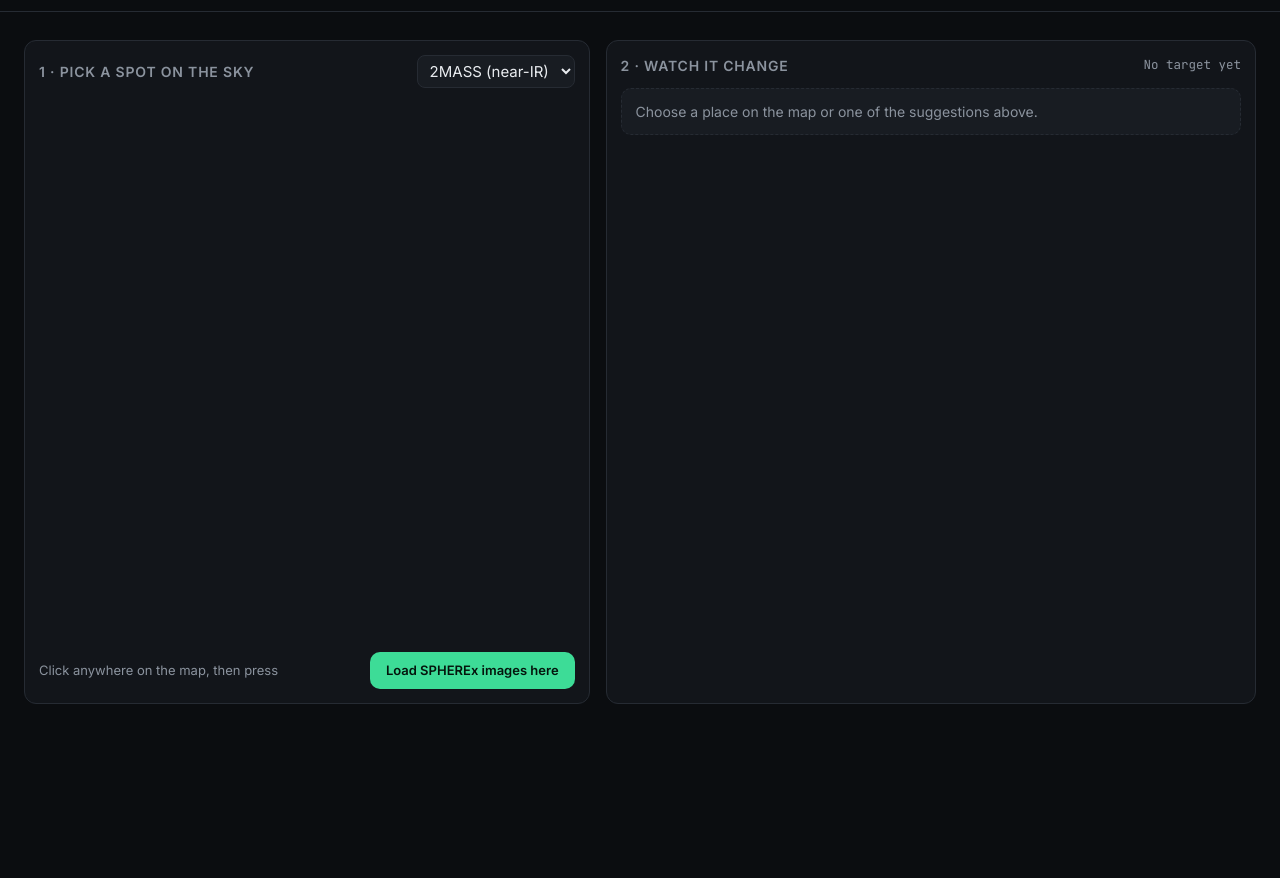
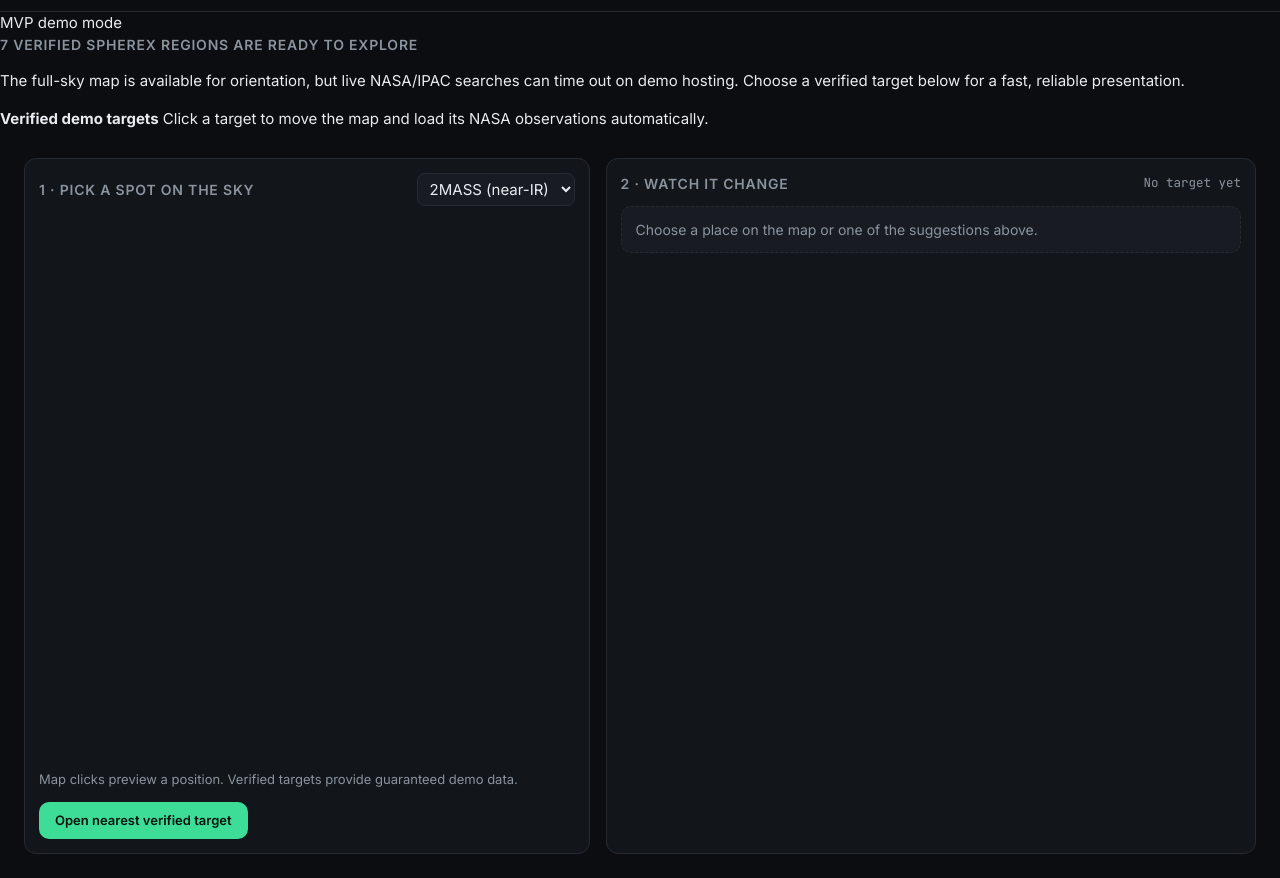
Before and after one commit to AmanTugolbekov/spherex-time-machine, a plain HTML site: page web/index.html in a window 1280 px wide. Shown: the part 63-941 px from the top of the page. Before the commit the page ends 800 px from the top, so only its background shows below. Drawn offline with Linux system fonts and the light colour scheme.

Commit message:
Explain verified MVP sky coverage
Add a clear MVP notice and label the seven reliable SPHEREx demo targets.

```diff
--- a/web/index.html
+++ b/web/index.html
@@ -26,7 +26,19 @@
   <button id="helpBtn" class="ghost" type="button">How it works</button>
 </header>
 
-<nav class="presets" id="presets" aria-label="Interesting places"></nav>
+<section class="coverage-note" aria-labelledby="coverage-title">
+  <span class="coverage-badge">MVP demo mode</span>
+  <div>
+    <h2 id="coverage-title">7 verified SPHEREx regions are ready to explore</h2>
+    <p>The full-sky map is available for orientation, but live NASA/IPAC searches can time out on demo hosting. Choose a verified target below for a fast, reliable presentation.</p>
+  </div>
+</section>
+
+<div class="preset-head">
+  <strong>Verified demo targets</strong>
+  <span>Click a target to move the map and load its NASA observations automatically.</span>
+</div>
+<nav class="presets" id="presets" aria-label="Verified demo targets"></nav>
 
 <main class="layout">
   <section class="panel sky">
@@ -40,8 +52,8 @@
     </div>
     <div id="aladin"></div>
     <div class="sky-foot">
-      <span>Click anywhere on the map, then press</span>
-      <button id="loadHere" class="primary" type="button">Load SPHEREx images here</button>
+      <span id="mapHint">Map clicks preview a position. Verified targets provide guaranteed demo data.</span>
+      <button id="loadHere" class="primary" type="button">Open nearest verified target</button>
     </div>
   </section>
 
```
